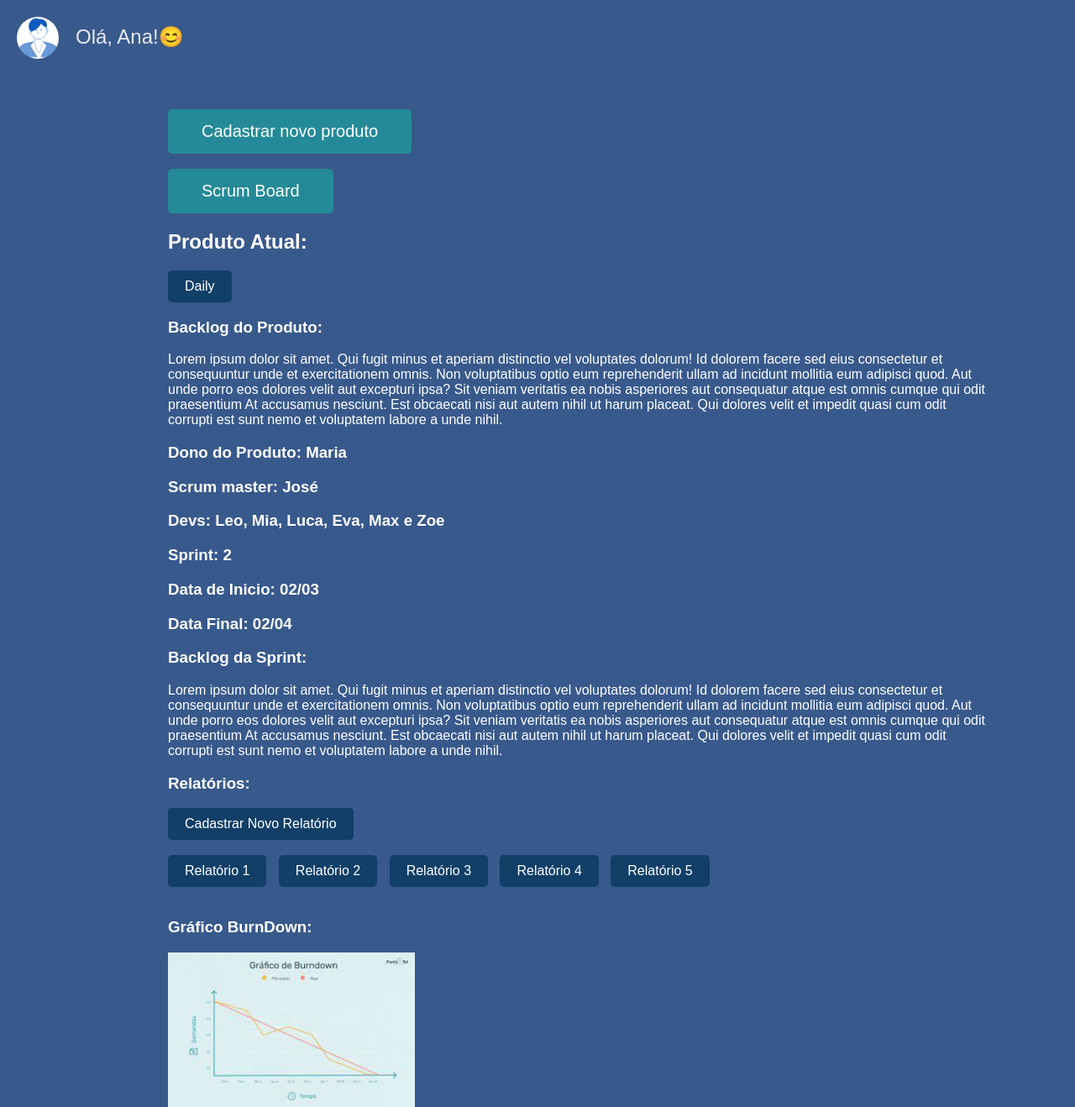
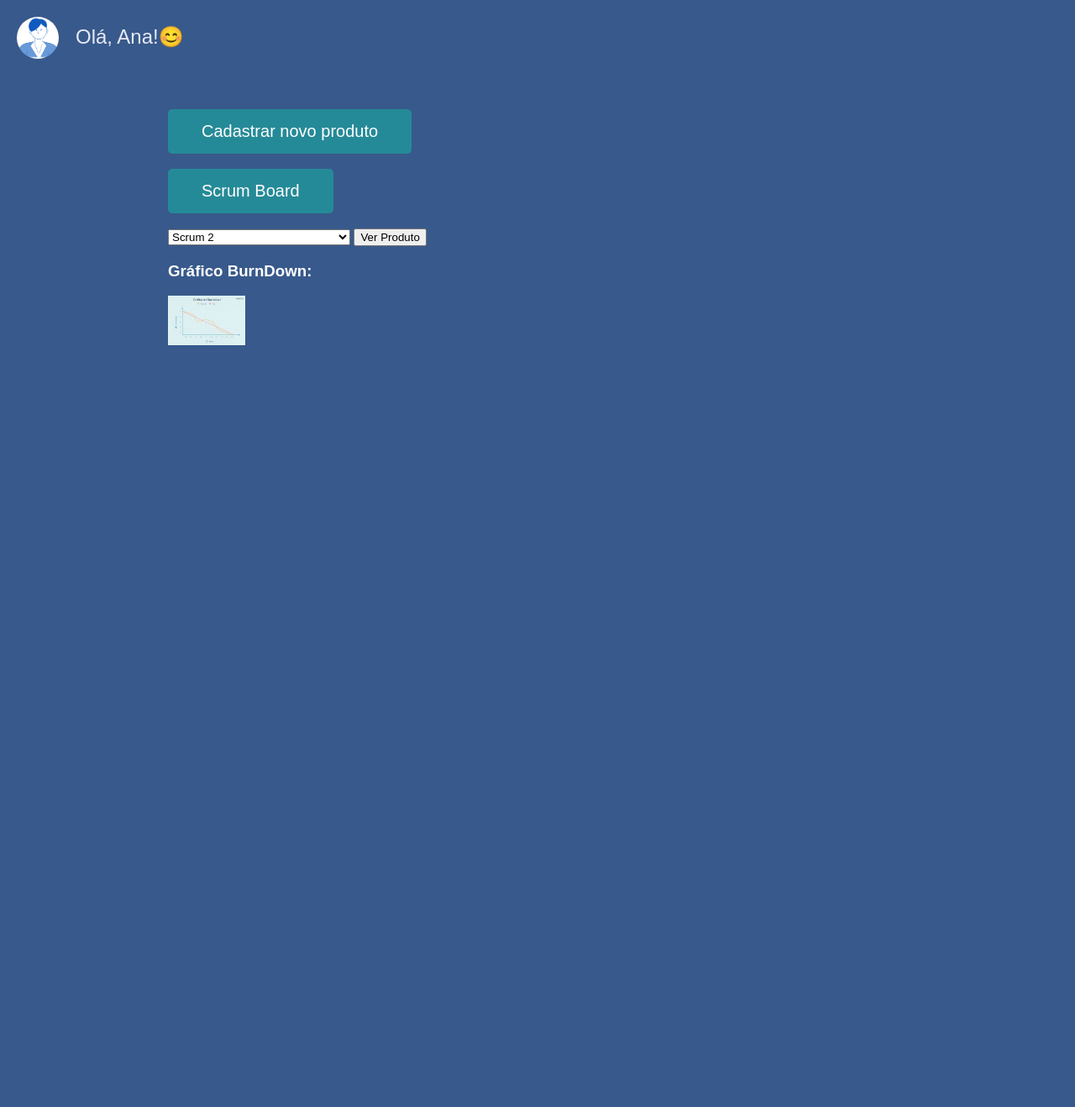
Before and after one commit to Gabrielcouto1/TrabalhoESOF, a Flask app: page /scrum in a window 1280 px wide. Shown: the top 1318 px of the page at 84% size. After the commit the page ends 411 px from the top, so only its background shows below. Run offline with Flask 3, Linux system fonts and the light colour scheme.

Commit message:
feat: added view_products template

```diff
--- a/server/app.py
+++ b/server/app.py
@@ -76,5 +76,20 @@
 def kanban():
     return render_template("kanban.html")
 
+@app.route("/getProductNames")
+def getProductNames():
+    data = utils.load_data()
+    product_names = [product['productName'] for product in data['scrumProducts']]
+
+    return jsonify(product_names)
+
+@app.route("/viewProduct")
+def viewProduct():
+    product_name = request.args.get('productName')
+    data = utils.load_data()
+
+    product = next((p for p in data['scrumProducts'] if p['productName'] == product_name), None)
+    return render_template("view_product.html", product=product)
+
 if __name__ == '__main__':
     app.run(host='0.0.0.0', port=5000)
--- a/server/static/templates/scrum.html
+++ b/server/static/templates/scrum.html
@@ -18,45 +18,41 @@
         <button class="botao_board" onclick="window.location.href='/novoProduto'">Cadastrar novo produto</button>
         <br> <br>
         <button class="botao_board" onclick="window.location.href='/scrumBoard'">Scrum Board</button>
-        <h2 class="Titulo_produto">Produto Atual:</h2>
-        <button class="botao_daily" onclick="handleDailyClick()">Daily</button>
-        <h3>Backlog do Produto:  </h3>
-
-        <p>Lorem ipsum dolor sit amet. Qui fugit minus et aperiam distinctio vel voluptates dolorum! Id dolorem facere sed eius consectetur et consequuntur unde et exercitationem omnis. Non voluptatibus optio eum reprehenderit ullam ad incidunt mollitia eum adipisci quod.
-
-          Aut unde porro eos dolores velit aut excepturi ipsa? Sit veniam veritatis ea nobis asperiores aut consequatur atque est omnis cumque qui odit praesentium At accusamus nesciunt. Est obcaecati nisi aut autem nihil ut harum placeat. Qui dolores velit et impedit quasi cum odit corrupti est sunt nemo et voluptatem labore a unde nihil.</p>
-
-          <h3>Dono do Produto: Maria</h3>
-          <h3>Scrum master: José</h3>
-          <h3>Devs: Leo, Mia, Luca, Eva, Max e Zoe</h3>
-          <h3>Sprint: 2</h3>
-          <h3>Data de Inicio: 02/03</h3>
-          <h3>Data Final: 02/04</h3>
-          <h3>Backlog da Sprint:  </h3>
-
-          <p>Lorem ipsum dolor sit amet. Qui fugit minus et aperiam distinctio vel voluptates dolorum! Id dolorem facere sed eius consectetur et consequuntur unde et exercitationem omnis. Non voluptatibus optio eum reprehenderit ullam ad incidunt mollitia eum adipisci quod.
-
-            Aut unde porro eos dolores velit aut excepturi ipsa? Sit veniam veritatis ea nobis asperiores aut consequatur atque est omnis cumque qui odit praesentium At accusamus nesciunt. Est obcaecati nisi aut autem nihil ut harum placeat. Qui dolores velit et impedit quasi cum odit corrupti est sunt nemo et voluptatem labore a unde nihil.</p>
-
-          <h3>Relatórios:</h3>
-          <button class="botao_daily" onclick="window.location.href='/novoRelatorio'">Cadastrar Novo Relatório</button>
-          <br>
-          <br>
-          <button class="botao_daily" onclick="window.location.href='relatorio1.html'">Relatório 1</button>
-          <button class="botao_daily" onclick="window.location.href='relatorio2.html'">Relatório 2</button>
-          <button class="botao_daily" onclick="window.location.href='relatorio3.html'">Relatório 3</button>
-          <button class="botao_daily" onclick="window.location.href='relatorio4.html'">Relatório 4</button>
-          <button class="botao_daily" onclick="window.location.href='relatorio5.html'">Relatório 5</button>
-          <br>
-          <br>
+        <br> <br>
+        <select id="productSelect">
+          <!-- Options will be dynamically populated from the database -->
+        </select>
+        <button onclick="viewProduct()">Ver Produto</button>
           <h3>Gráfico BurnDown: </h3>
           <div class="grafico">
             <img src="{{ url_for('static',filename='assets/grafico.jpeg') }}" alt="Grafico" >
           </div>
 
-    <script>
+        <script>
+          function populateProductDropdown() {
+              fetch('/getProductNames')
+                  .then(response => response.json())
+                  .then(data => {
+                      const select = document.getElementById('productSelect');
+                      select.innerHTML = '';
+                      data.forEach(productName => {
+                          const option = document.createElement('option');
+                          option.value = productName;
+                          option.textContent = productName;
+                          select.appendChild(option);
+                      });
+                  });
+          }
 
+          function viewProduct() {
+              const productName = document.getElementById('productSelect').value;
+              window.location.href = `/viewProduct?productName=${productName}`;
+          }
 
-    </script>
+          document.addEventListener('DOMContentLoaded', function() {
+              populateProductDropdown();
+          });
+      </script>
+
 </body>
 </html>
```
Also changed, not shown: server/static/templates/view_product.html (added, +18 -0 lines).
